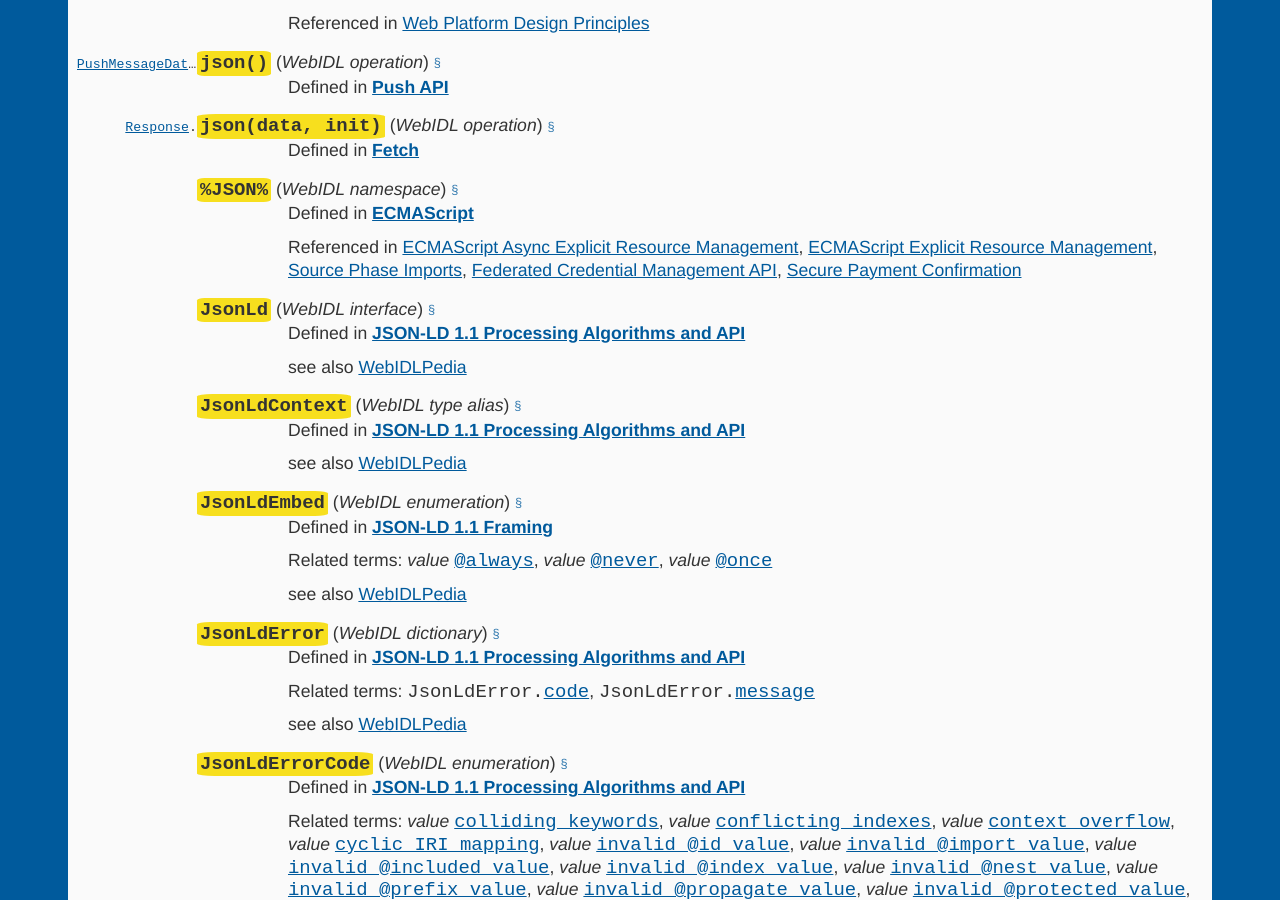
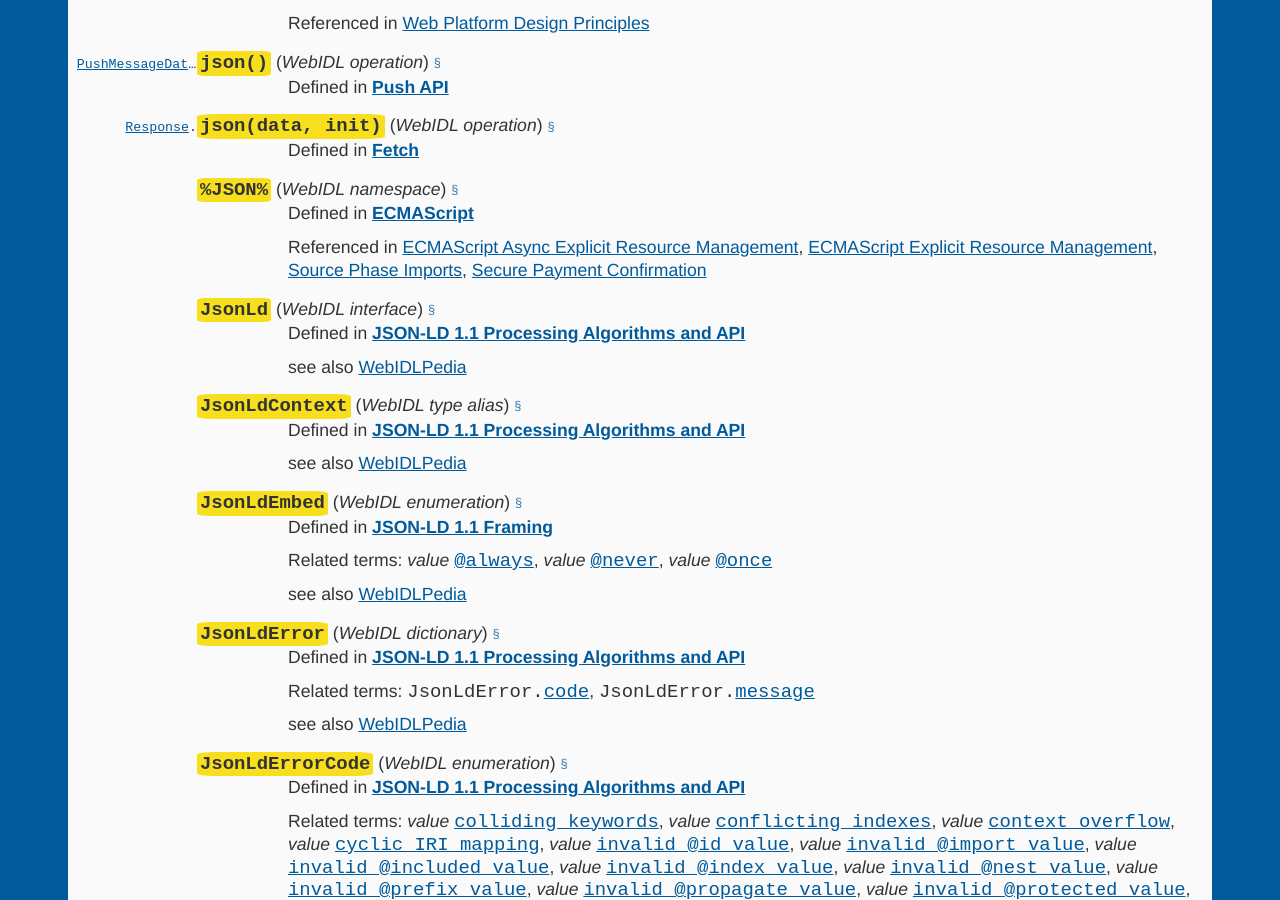
Before and after one commit to dontcallmedom/webdex, a Jekyll site: the page built from j.html, in a window 1280 px wide and 900 px high, scrolled down 3576 px. Built offline with Jekyll 4.4.1, drawn with Linux system fonts in a browser that asks for light colours.

Commit message:
Automatic update

```diff
--- a/j.html
+++ b/j.html
@@ -334,7 +334,6 @@
                     <a href=https:&#x2F;&#x2F;tc39.es&#x2F;proposal-async-explicit-resource-management&#x2F; title='%JSON% is referenced by ECMAScript Async Explicit Resource Management'>ECMAScript Async Explicit Resource Management</a>,
                     <a href=https:&#x2F;&#x2F;tc39.es&#x2F;proposal-explicit-resource-management&#x2F; title='%JSON% is referenced by ECMAScript Explicit Resource Management'>ECMAScript Explicit Resource Management</a>,
                     <a href=https:&#x2F;&#x2F;tc39.es&#x2F;proposal-source-phase-imports&#x2F; title='%JSON% is referenced by Source Phase Imports'>Source Phase Imports</a>,
-                    <a href=https:&#x2F;&#x2F;w3c-fedid.github.io&#x2F;FedCM&#x2F; title='%JSON% is referenced by Federated Credential Management API'>Federated Credential Management API</a>,
                     <a href=https:&#x2F;&#x2F;w3c.github.io&#x2F;secure-payment-confirmation&#x2F; title='%JSON% is referenced by Secure Payment Confirmation'>Secure Payment Confirmation</a></dd>
 
 
```
